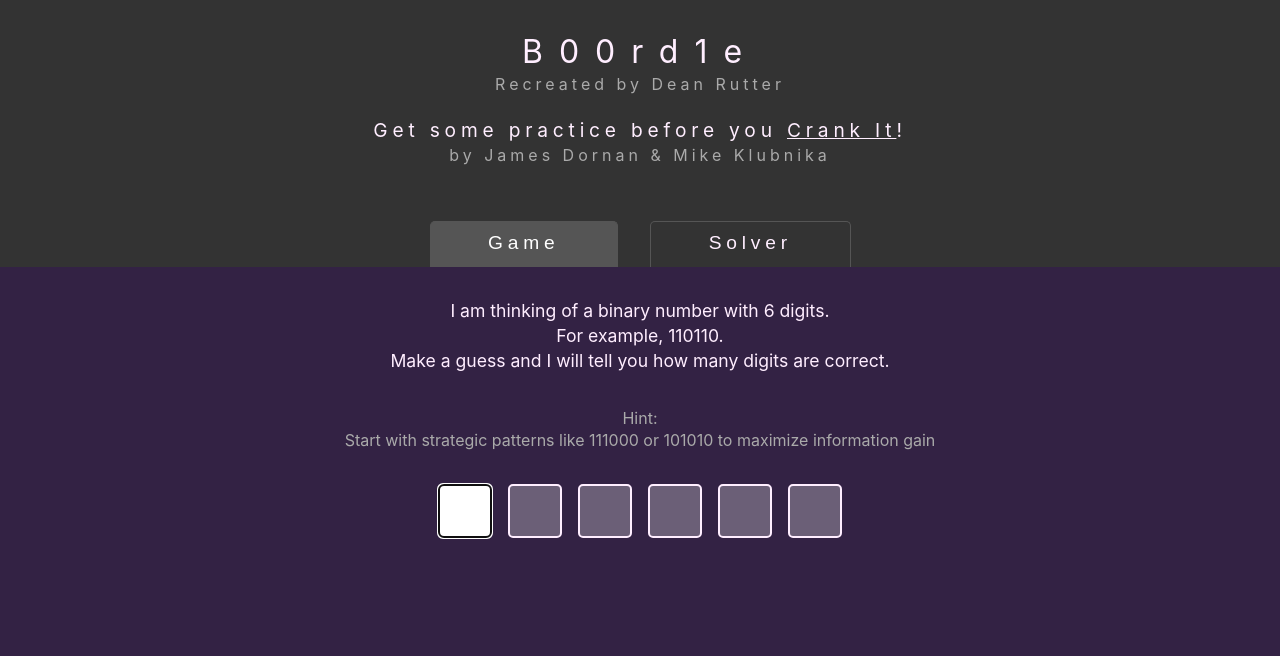
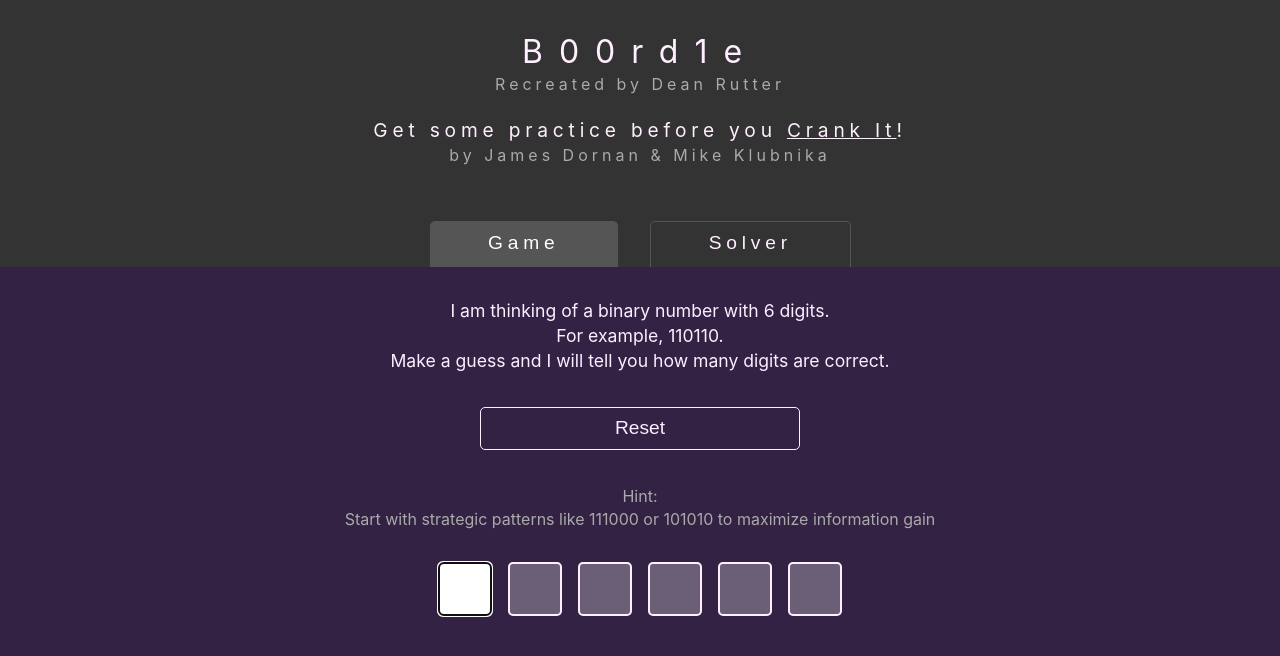
Before and after one commit to Orbonis/boordle, a React (Create React App) app: page / in a window 1280 px wide. Shown: the top 656 px of the page. Built offline with nearby package versions, Linux system fonts and the light colour scheme.

Commit message:
Imprved game flow

```diff
--- a/src/app.scss
+++ b/src/app.scss
@@ -94,7 +94,6 @@ $active-text-color: #fff;
             display: none !important;
         }
 
-        .solver {
         button {
             width: fit-content;
             min-width: 20rem;
@@ -113,6 +112,7 @@ $active-text-color: #fff;
             }
         }
 
+        .solver {
             .success {
                 margin: 3em auto;
                 font-size: 1.4em;
@@ -175,7 +175,13 @@ $active-text-color: #fff;
                 &:disabled {
                     color: $text-color;
                 }
+
+                &::-webkit-inner-spin-button,
+                &::-webkit-outer-spin-button {
+                    -webkit-appearance: none;
+                    margin: 0;
                 }
             }
         }
     }
+}
--- a/src/app.tsx
+++ b/src/app.tsx
@@ -138,7 +138,7 @@ class App extends React.Component<Properties, State> {
                 if (correct) {
                     window.setTimeout(() => {
                         alert("You win!");
-                        window.location.reload();
+                        this.guesses.reset();
                     }, 0);
                 } else if (this.state.guesses.length >= this.config.maxGuesses) {
                     window.setTimeout(() => {
@@ -148,7 +148,7 @@ class App extends React.Component<Properties, State> {
                         ];
 
                         alert(lossMessage.join("\n"));
-                        window.location.reload();
+                        this.guesses.reset();
                     }, 0);
                 } else {
                     this.guesses.nextTip();
@@ -160,6 +160,12 @@ class App extends React.Component<Properties, State> {
             } else {
                 this.input.refocus();
             }
+        },
+        reset: () => {
+            this.setState({
+                guesses: [],
+                input: Array.from({ length: this.config.length }, () => "")
+            });
         },
         render: () => {
             const comparisons: number[] = this.state.guesses.map((guess) => {
@@ -174,6 +180,7 @@ class App extends React.Component<Properties, State> {
                         <br />
                         Make a guess and I will tell you how many digits are correct.
                     </div>
+                    <button onClick={() => this.guesses.reset()}>Reset</button>
                     {this.state.guesses.map((guess, index) => {
                         const remainingGuesses = index === this.state.guesses.length - 1 ? (
                             <span>
@@ -259,7 +266,7 @@ class App extends React.Component<Properties, State> {
                         Enter a number between 0 and 6 to indicate the number of correct positions.
                     </div>
                     <div className={inputClasses}>
-                        <input id="solver-input" type="text" value={this.state.solver.input} onChange={(e) => this.solver.onInputChange(e)} />
+                        <input id="solver-input" type="number" min="0" max="6" step={""} value={this.state.solver.input} onChange={(e) => this.solver.onInputChange(e)} />
                     </div>
                 </div>
             );
```
Lines whose indentation alone changed are shown as unchanged.
